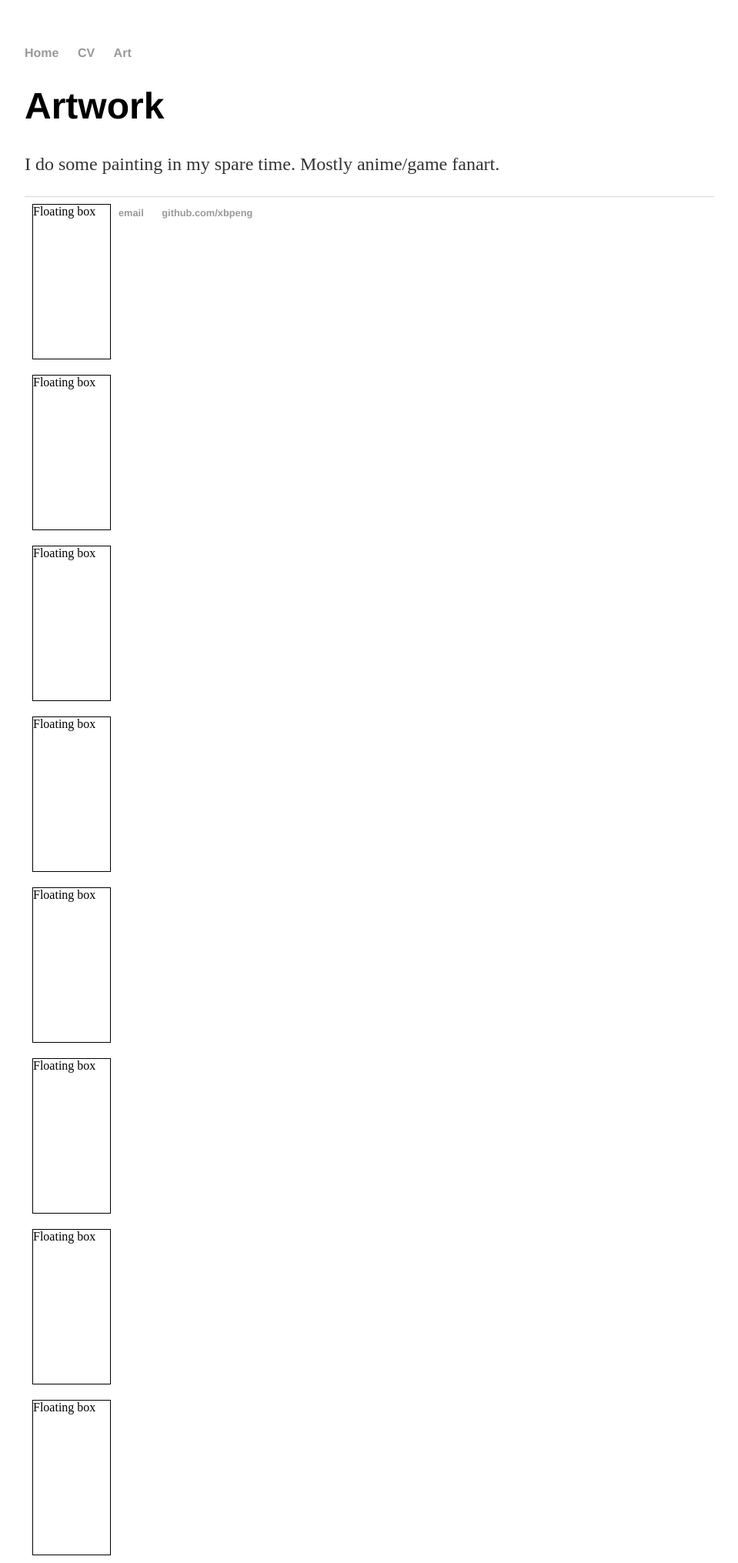
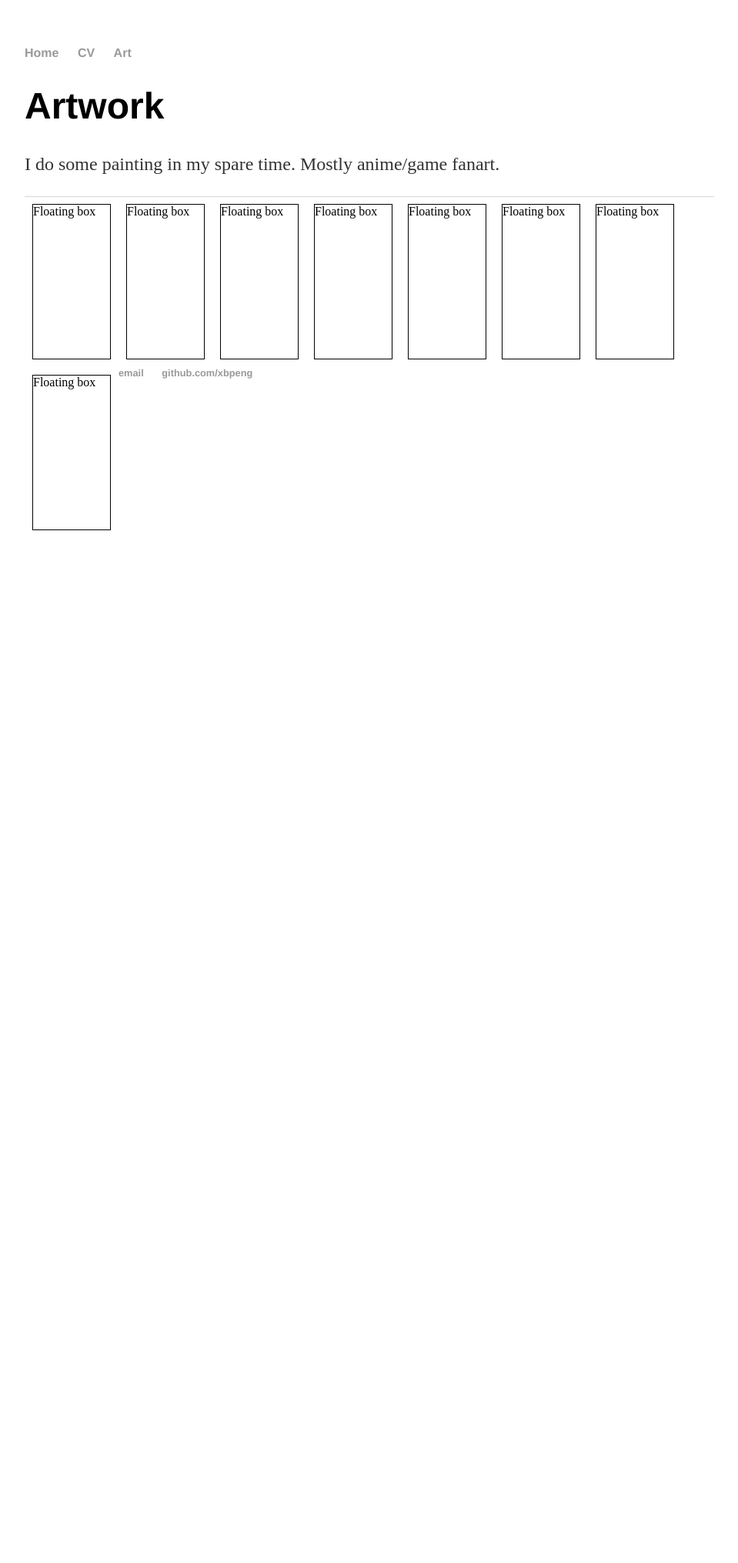
Before and after one commit to xbpeng/xbpeng.github.io, a Jekyll site: the page built from blog/index.html, in a window 1280 px wide. Shown: the whole page at 77% size, without its empty margins (160-1119 px from the left). Built offline with Jekyll 4.4.1, drawn with Linux system fonts in a browser that asks for light colours; after the commit the page ends 900 px from its top, so only the background shows below that.

Commit message:
Update index.html

```diff
--- a/blog/index.html
+++ b/blog/index.html
@@ -8,7 +8,6 @@ title: Artwork
 	<style>
 		.floating-box {
 			float: left;
-			clear: both;
 			width: 100px;
 			height: 200px;
 			margin: 10px;
```
